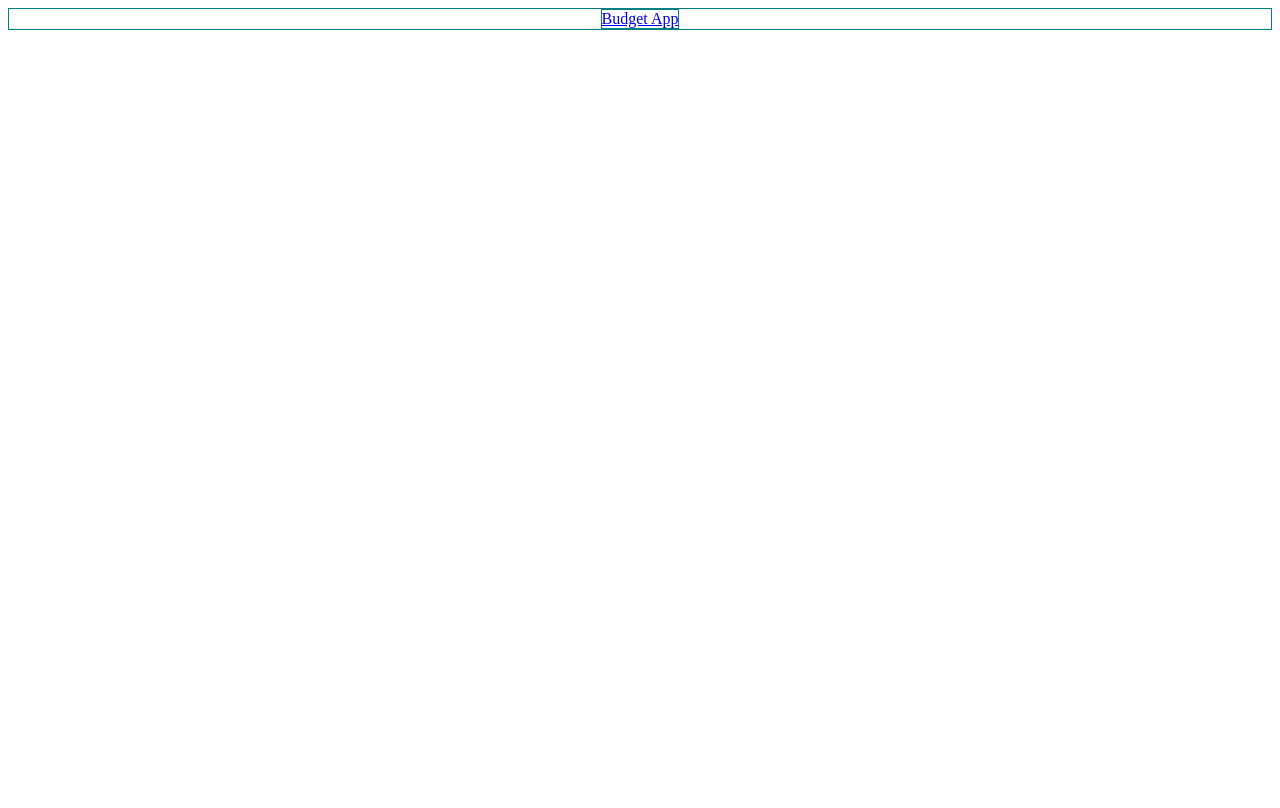
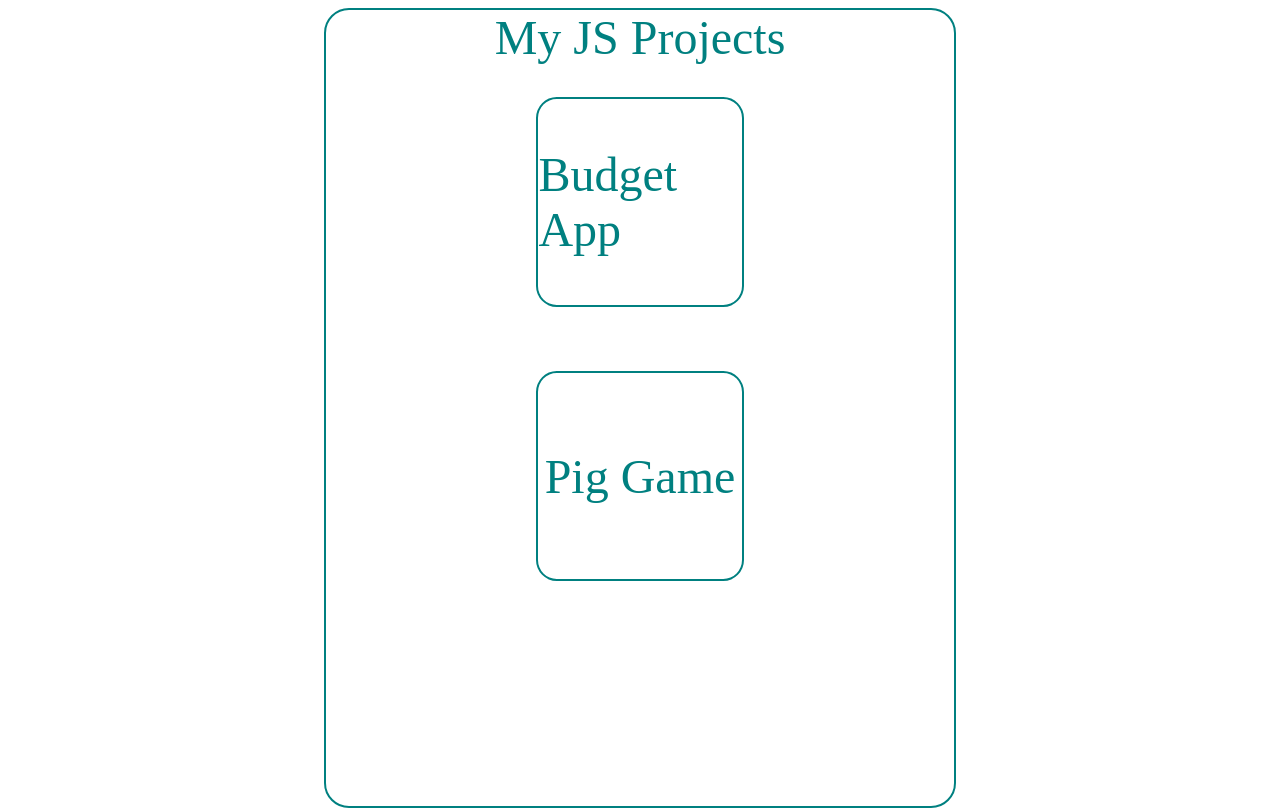
Before and after one commit to Dan-Y-Ko/udemyjavascriptcourse, a plain HTML site: page index.html in a window 1280 px wide. Drawn offline with Linux system fonts and the light colour scheme.

Commit message:
githubpages

```diff
--- a/index.html
+++ b/index.html
@@ -10,26 +10,69 @@
             html, body
             {
                 height: 100vh;
+                width: 100vw;
+                display: flex;
+                justify-content: center;
             }
 
             .container
             {
                 display: flex;
-                flex-direction: row;
-                justify-content: center;
-                border: 1px solid teal;
+                flex-direction: column;
+                align-items: center;
+                border: 2px solid teal;
+                border-radius: 25px;
+                height: 100%;
+                width: 50%;
             }
 
-            .link-1
+            .header
             {
-                border: 1px solid teal;
+                font-size: 3rem;
+                color: teal;
+            }
+
+            .project-container
+            {
+                height: 80%;
+                width: 100%;
+                display: flex;
+                flex-direction: column;
+                align-items: center;
+            }
+
+            .link-1,
+            .link-2
+            {
+                display: flex;
+                justify-content: center;
+                align-items: center;
+                font-size: 3rem;
+                margin: 2rem 0;
+                height: 33%;
+                width: 33%;
+                border: 2px solid teal;
+                border-radius: 10%;
+            }
+
+            .link-1 a,
+            .link-2 a
+            {
+                text-decoration: none;
+                color: teal;
             }
         </style>
     </head>
     <body>
         <div class="container">
-            <div class="link-1">
-                <a href="/udemyjavascriptcourse/Budgety/index.html">Budget App</a>
+            <header class="header">My JS Projects</header>
+            <div class="project-container">
+                <div class="link-1">
+                    <a href="/udemyjavascriptcourse/Budgety/index.html">Budget App</a>
+                </div>
+                <div class="link-2">
+                    <a href="/udemyjavascriptcourse/pig-game/index.html">Pig Game</a>
+                </div>
             </div>
         </div>
     </body>
```
